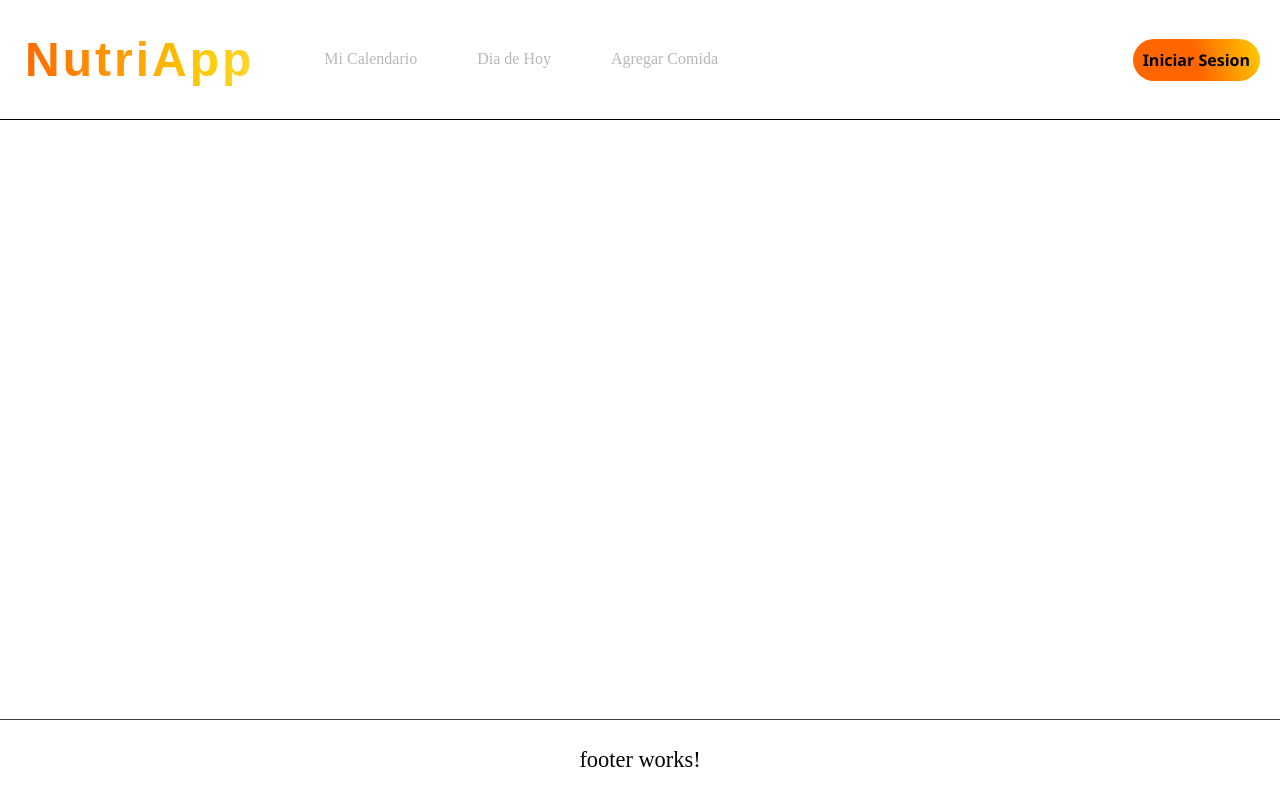
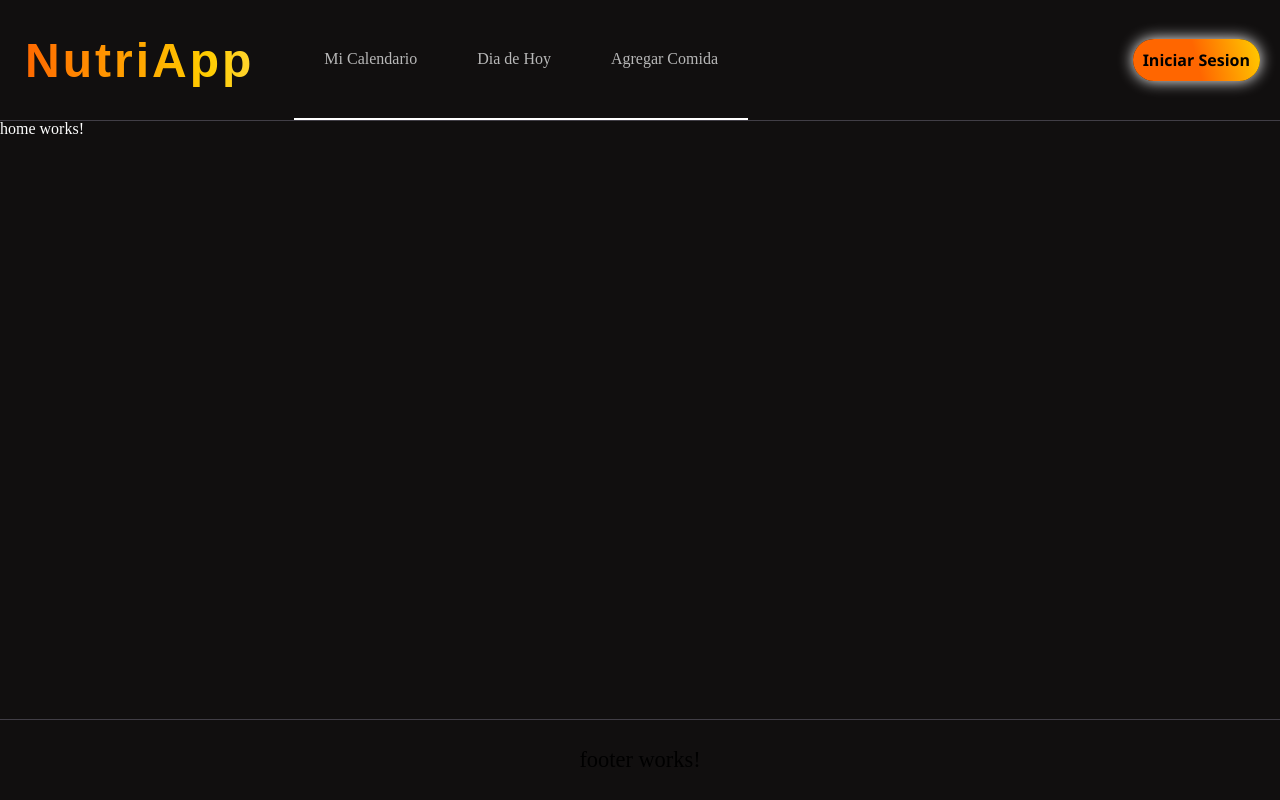
Before and after one commit to JuaniVT/NutriApp-FrontEnd, an Angular app: page /home in a window 1280 px wide. Built offline with nearby package versions, Linux system fonts and the light colour scheme.

Commit message:
Mergeo con la rama profile

```diff
--- a/src/app/app.css
+++ b/src/app/app.css
@@ -8,7 +8,7 @@
 app-header{
     height: 15vh;
     width: 100%;
-    border-bottom: 1px solid black;
+    outline: 1px solid var(--outline);
 }
 
 .scroll-conteiner{
--- a/src/styles.css
+++ b/src/styles.css
@@ -7,7 +7,7 @@
 }
 
 :root{
-    --background-color: #ffffff;
+    --background-color: #110f0f;
     --font-color-white-hover: rgb(255, 255, 255);
     --font-color-grey: rgb(184, 184, 184);
     --outline: oklch(36.98% .014 302.71);
```
